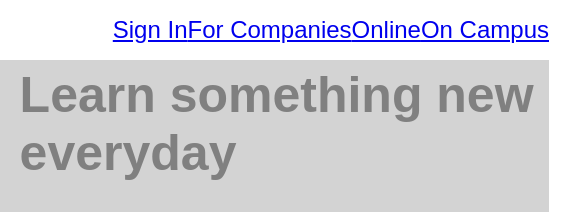
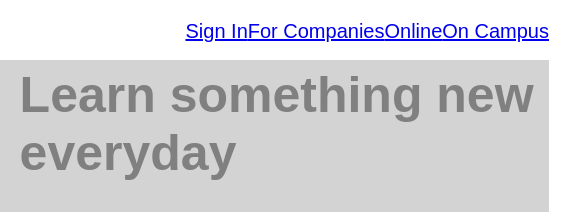
Before and after one commit to hlehrli/colmar-academy, a plain HTML site: page index.html in a window 1280 px wide. Shown: the top 212 px of the page, 707-1280 px from the left. Drawn offline with Linux system fonts and the light colour scheme.

Commit message:
minor layout changes

```diff
--- a/resources/css/style.css
+++ b/resources/css/style.css
@@ -43,18 +43,18 @@ header {
 }
 .navigation ul {
     list-style-type: none;
+    margin: 0;
+    padding: 0;
+    padding-left: 16px;
 }
 .navigation li {
     float: right;
-}
-.navigation nav {
-    display: flex;
-    padding-left: 16px;
 }
 .navigation a {
     width: 25%;
     transition: color 100ms linear;
     display: inline;
+    font-size: 20px;
 }
 .navigation a:hover {
     color: lightskyblue;
@@ -100,6 +100,7 @@ header {
     margin-top: 32px;
     margin-left: 24px;
     margin-bottom: 32px;
+    margin-right: 24px;
     display: flex;
     flex-direction: row;
 }
@@ -130,7 +131,6 @@ header {
 }
 .articles {
     width: 40%;
-    margin-right: 24px;
 }
 .articles img {
     height: auto;
```
Also changed, not shown: 1 other file.
